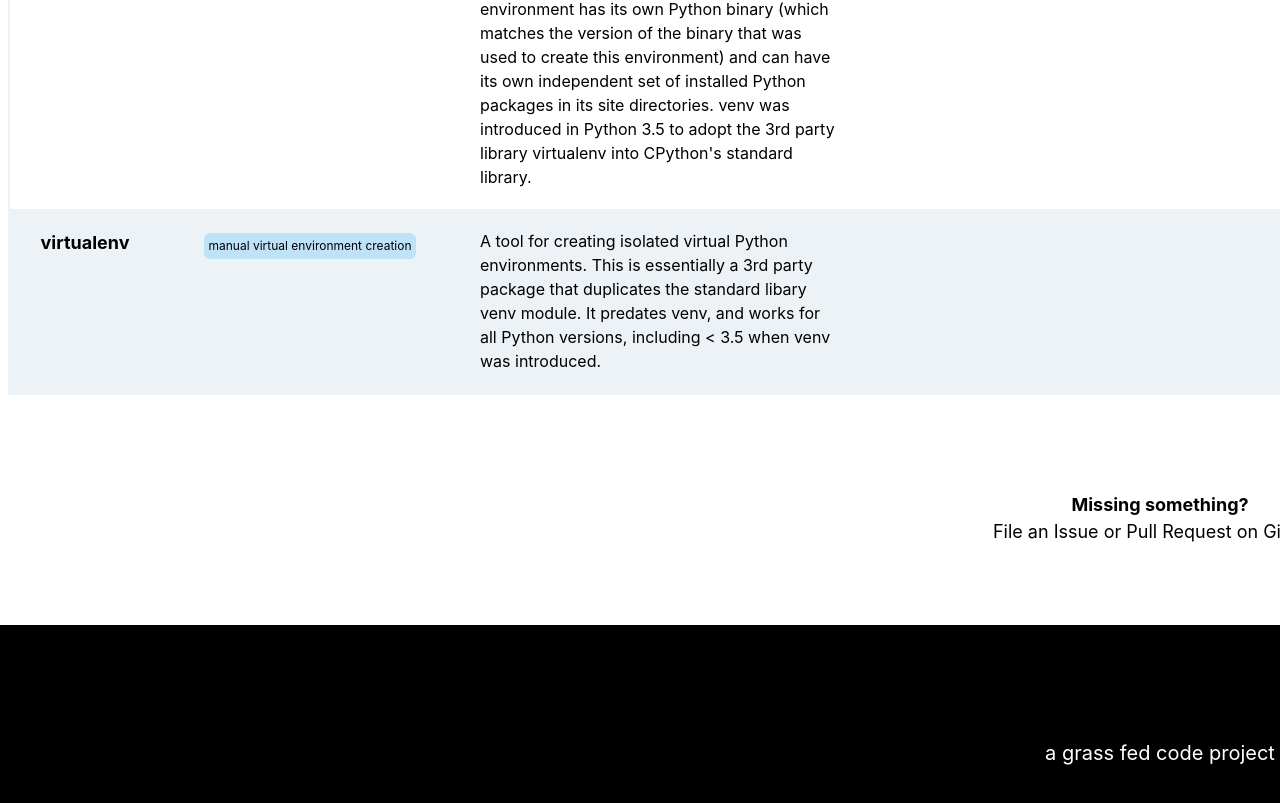
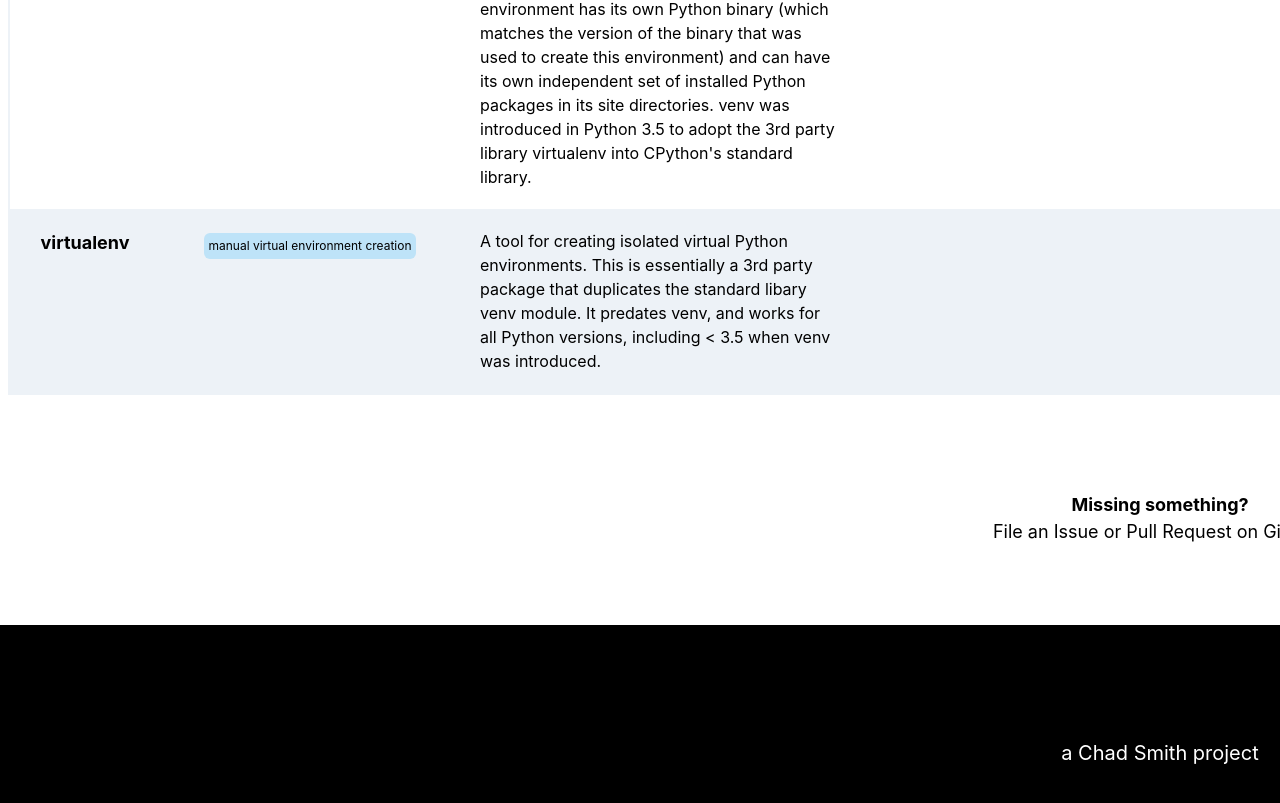
Before and after one commit to cs01/python-packaging-tools, a React (Create React App) app in the folder frontend/: page / in a window 1280 px wide. Shown: the part 3097-3900 px from the top of the page. Built offline with nearby package versions, Linux system fonts and the light colour scheme; no server answers.

Commit message:
update link

```diff
--- a/frontend/src/App.css
+++ b/frontend/src/App.css
@@ -74,11 +74,6 @@ b {
  * 1. Correct the inheritance and scaling of font size in all browsers.
  * 2. Correct the odd `em` font sizing in all browsers.
  */
-
-code {
-  font-family: monospace, monospace; /* 1 */
-  font-size: 1em; /* 2 */
-}
 
 /**
  * Add the correct font size in all browsers.
@@ -359,11 +354,6 @@ button {
  * 'mono' font family.
  */
 
-
-code {
-  font-family: Menlo, Monaco, Consolas, "Liberation Mono", "Courier New", monospace;
-}
-
 /**
  * Make replaced elements `display: block` by default as that's
  * the behavior you want almost all of the time. Inspired by
--- a/frontend/src/App.tsx
+++ b/frontend/src/App.tsx
@@ -89,7 +89,7 @@ function App() {
         </div>
         <footer className="w-full flex items-center content-center bg-black mt-20 h-64 text-white ">
           <div className="w-full text-xl  text-center text-white">
-            <a href="http://grassfedcode.com">a grass fed code project</a>
+            <a href="http://chadsmith.dev">a Chad Smith project</a>
           </div>
         </footer>
       </div>
```
